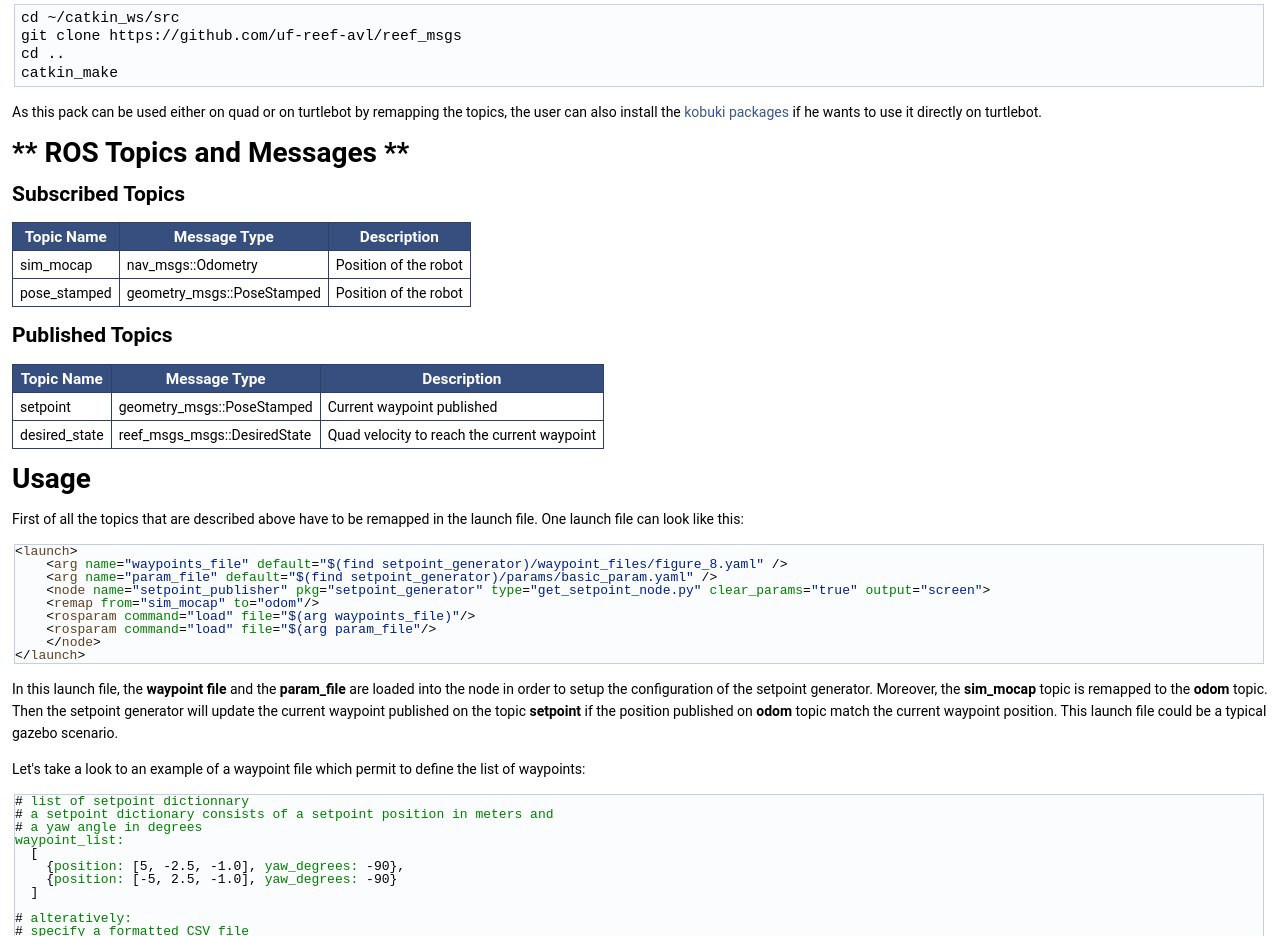
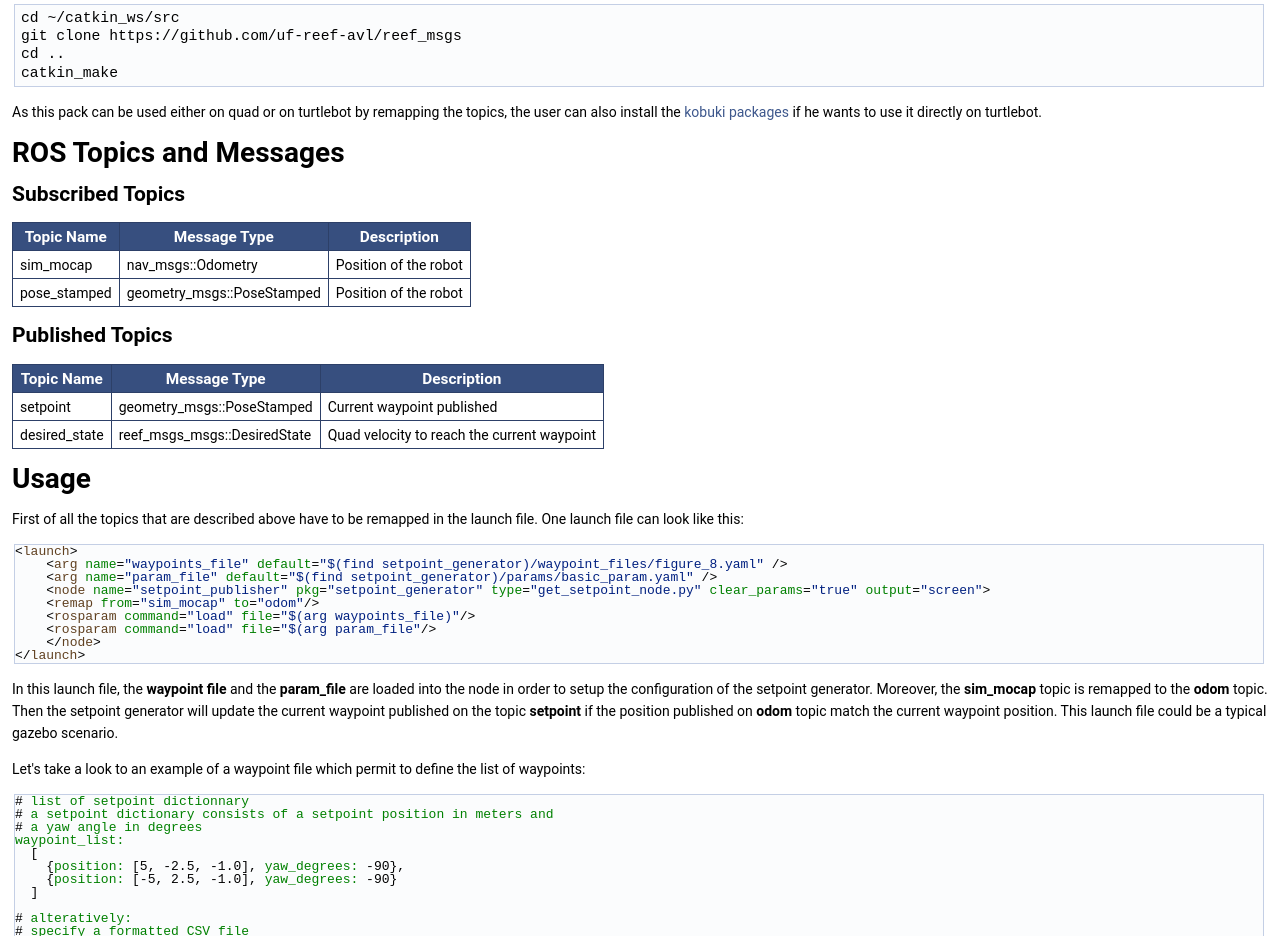
Before and after one commit to uf-reef-avl/setpoint_generator, a plain HTML site: page md_README.html in a window 1280 px wide. Shown: the part 960-1896 px from the top of the page. Drawn offline with Linux system fonts and the light colour scheme.

Commit message:
deploy: 113e99fe327496c24123be2b298d0ea780d3dc51

```diff
--- a/md_README.html
+++ b/md_README.html
@@ -88,7 +88,7 @@ cd ..
 catkin_make
 </pre><p> As this pack can be used either on quad or on turtlebot by remapping the topics, the user can also install the <a href="http://wiki.ros.org/kobuki/Tutorials/Installation">kobuki packages</a> if he wants to use it directly on turtlebot.</p>
 <p><a class="anchor" id="ROS_Topics_and_Messages"></a></p>
-<h1>** ROS Topics and Messages ** </h1>
+<h1><b>ROS Topics and Messages</b> </h1>
 <h2>Subscribed Topics</h2>
 <table class="markdownTable">
 <tr class="markdownTableHead">
```
